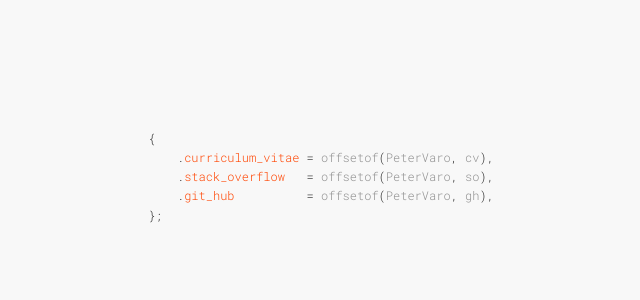
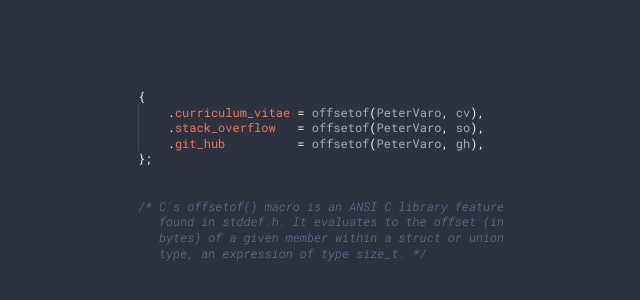
Before and after one commit to petervaro/offsetof, a plain HTML site: page index.html in a window 1280 px wide. Shown: the part 222-522 px from the top of the page, without its empty margins (319-959 px from the left). Drawn offline with Linux system fonts and the light colour scheme.

Commit message:
indentation lines implemented; offsetof has wikipedia definition now; new color theme added; minor improvements

```diff
--- a/index.html
+++ b/index.html
@@ -1,6 +1,9 @@
 <!DOCTYPE html><html lang="en"><head><meta charset="utf-8"><title>Peter Varo | offsetof()</title><link rel="stylesheet" type="text/css" href="css/index.css"></head><body><div><div><pre><code><span class="lang-punctuation">{</span><span class="lang-text">
-    </span><span class="lang-operator">.</span><a target="_blank" href="https://8a16683400776f7ab924e88e01232be4f584221a.googledrive.com/host/0B75zuK6fBv7-cjVBaWYtdG42elU/extras/peter_varo_cv_sketch_and_prototype.pdf"><span class="lang-parameter">curriculum_vitae</span></a><span class="lang-text"> </span><span class="lang-operator">=</span><span class="lang-text"> </span><span class="lang-function">offsetof</span><span class="lang-punctuation">(</span><span class="lang-type">PeterVaro</span><span class="lang-punctuation">,</span><span class="lang-text"> cv</span><span class="lang-punctuation">)</span><span class="lang-punctuation">,</span><span class="lang-text">
-    </span><span class="lang-operator">.</span><a target="_blank" href="http://stackoverflow.com/users/2188562"><span class="lang-parameter">stack_overflow</span></a><span class="lang-text">   </span><span class="lang-operator">=</span><span class="lang-text"> </span><span class="lang-function">offsetof</span><span class="lang-punctuation">(</span><span class="lang-type">PeterVaro</span><span class="lang-punctuation">,</span><span class="lang-text"> so</span><span class="lang-punctuation">)</span><span class="lang-punctuation">,</span><span class="lang-text">
-    </span><span class="lang-operator">.</span><a target="_blank" href="https://github.com/petervaro"><span class="lang-parameter">git_hub</span></a><span class="lang-text">          </span><span class="lang-operator">=</span><span class="lang-text"> </span><span class="lang-function">offsetof</span><span class="lang-punctuation">(</span><span class="lang-type">PeterVaro</span><span class="lang-punctuation">,</span><span class="lang-text"> gh</span><span class="lang-punctuation">)</span><span class="lang-punctuation">,</span><span class="lang-text">
+</span><span class="lang-indentation">    </span><span class="lang-operator">.</span><a target="_blank" href="https://8a16683400776f7ab924e88e01232be4f584221a.googledrive.com/host/0B75zuK6fBv7-cjVBaWYtdG42elU/extras/peter_varo_cv_sketch_and_prototype.pdf"><span class="lang-parameter">curriculum_vitae</span></a><span class="lang-text"> </span><span class="lang-operator">=</span><span class="lang-text"> </span><span class="lang-function">offsetof</span><span class="lang-punctuation">(</span><span class="lang-type">PeterVaro</span><span class="lang-punctuation">,</span><span class="lang-text"> cv</span><span class="lang-punctuation">)</span><span class="lang-punctuation">,</span><span class="lang-text">
+</span><span class="lang-indentation">    </span><span class="lang-operator">.</span><a target="_blank" href="http://stackoverflow.com/users/2188562"><span class="lang-parameter">stack_overflow</span></a><span class="lang-text">   </span><span class="lang-operator">=</span><span class="lang-text"> </span><span class="lang-function">offsetof</span><span class="lang-punctuation">(</span><span class="lang-type">PeterVaro</span><span class="lang-punctuation">,</span><span class="lang-text"> so</span><span class="lang-punctuation">)</span><span class="lang-punctuation">,</span><span class="lang-text">
+</span><span class="lang-indentation">    </span><span class="lang-operator">.</span><a target="_blank" href="https://github.com/petervaro"><span class="lang-parameter">git_hub</span></a><span class="lang-text">          </span><span class="lang-operator">=</span><span class="lang-text"> </span><span class="lang-function">offsetof</span><span class="lang-punctuation">(</span><span class="lang-type">PeterVaro</span><span class="lang-punctuation">,</span><span class="lang-text"> gh</span><span class="lang-punctuation">)</span><span class="lang-punctuation">,</span><span class="lang-text">
 </span><span class="lang-punctuation">}</span><span class="lang-punctuation">;</span><span class="lang-text">
-</span></code></pre></div></div></body></html>
+</span><span class="lang-text"></span></code><code><span class="lang-comment">/* C's offsetof() macro is an ANSI C library feature
+   found in stddef.h. It evaluates to the offset (in
+   bytes) of a given member within a struct or union
+   type, an expression of type size_t. */</span><span class="lang-text"></span></code></pre></div></div></body></html>
--- a/scss/index.scss
+++ b/scss/index.scss
@@ -2,7 +2,7 @@
 ** INFO **/
 
 @import "compass/reset";
-@import url(https://fonts.googleapis.com/css?family=Roboto+Mono:300,300italic);
+@import url(https://fonts.googleapis.com/css?family=Roboto+Mono:300,400,300italic);
 
 html,
 body
@@ -13,8 +13,8 @@ body
 
 body
 {
-    background  : #f8f8f8;
-    line-height : 1.6;
+    background  : #2D333E;
+    line-height : 1.3;
 
     & > div
     {
@@ -30,9 +30,12 @@ body
 
             & > pre
             {
+                display : inline-block;
+
                 & > code
                 {
-                    display     : inline-block;
+                    clear       : left;
+                    float       : left;
                     text-align  : left;
                     font-size   : 9pt;
                     font-family : 'Roboto Mono';
@@ -42,6 +45,11 @@ body
                         text-decoration: none;
                     }
                 }
+
+                & > code:last-of-type
+                {
+                    margin-top : 32px;
+                }
             }
         }
     }
@@ -49,27 +57,33 @@ body
 
 .lang
 {
+    &-indentation
+    {
+        border-left: 1px solid #3C4860;
+    }
+
     &-text,
     &-type,
     &-function,
     {
-        color: #909090;
+        color: #A1ADC4;
     }
 
     &-parameter,
     {
-        color: #FF4400;
+        color: #F87760;
     }
 
     &-operator,
     &-punctuation,
     {
-        color: #282828;
+        color: #F8F8F8;
+        font-weight: 400;
     }
 
     &-comment
     {
-        color      : #C0C0C0;
+        color      : #65799F;
         font-style : italic;
     }
 }
```
Also changed, not shown: css/index.css, 1 other file.
